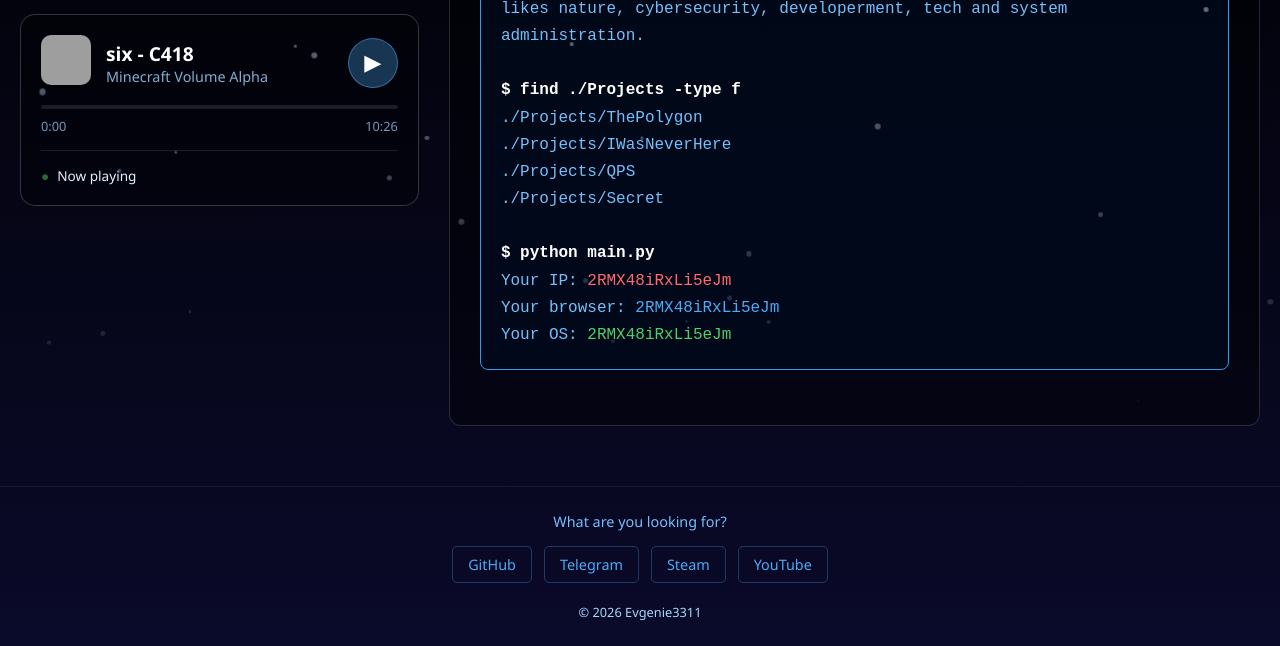
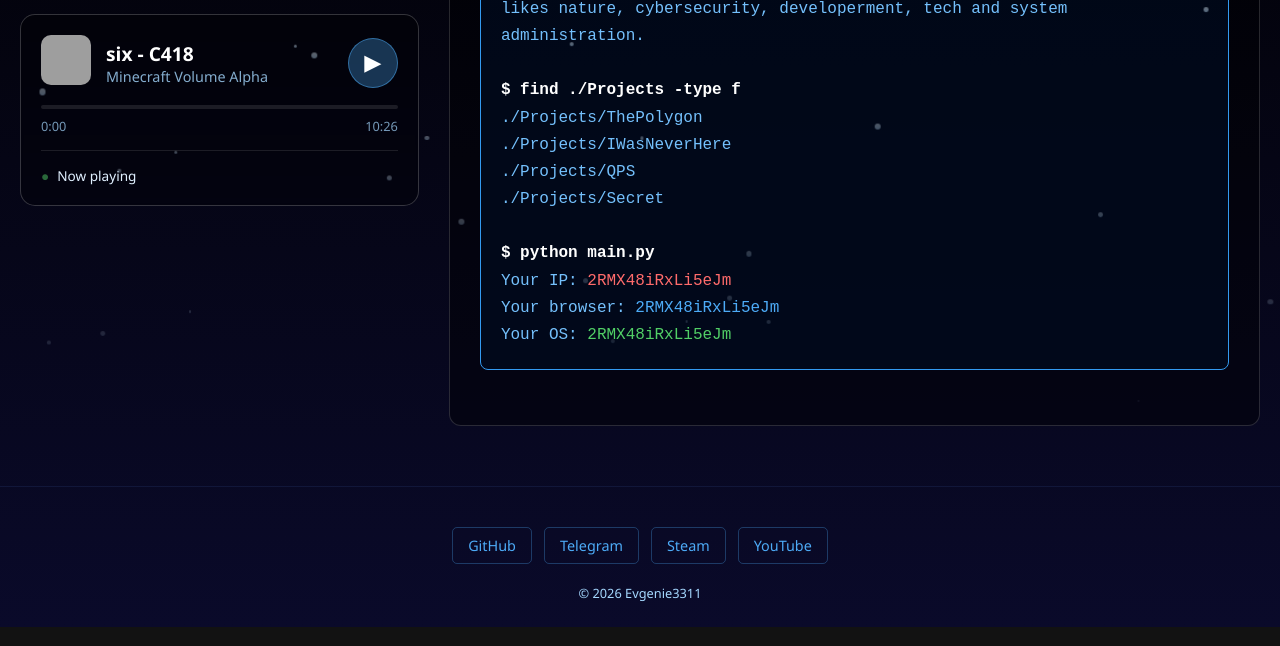
Before and after one commit to Evgenie3311/evgenie3311.github.io, a plain HTML site: page index.html in a window 1280 px wide. Shown: the part 306-952 px from the top of the page. Drawn offline with Linux system fonts and the light colour scheme; no server answers; grey boxes are pictures that could not be loaded; a web font is replaced by a local one.

Commit message:
Update index.html

```diff
--- a/index.html
+++ b/index.html
@@ -365,7 +365,6 @@
     </div>
 
     <footer>
-        <p>What are you looking for?</p>
         <div class="social-links">
             <a href="https://github.com/evgenie3311" class="social-link" target="_blank">GitHub</a>
             <a href="https://t.me/Evgenie3311" class="social-link" target="_blank">Telegram</a>
```
